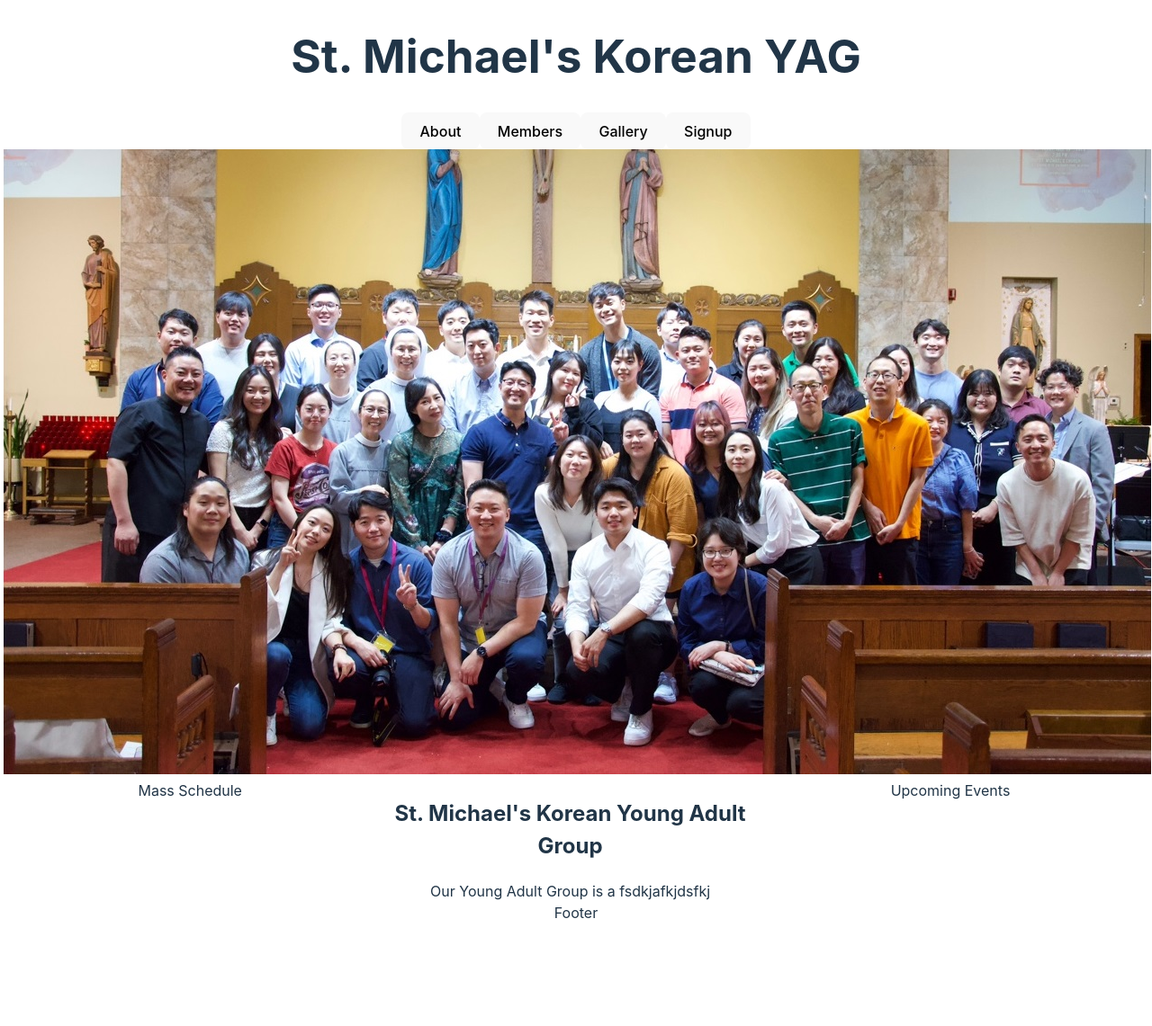
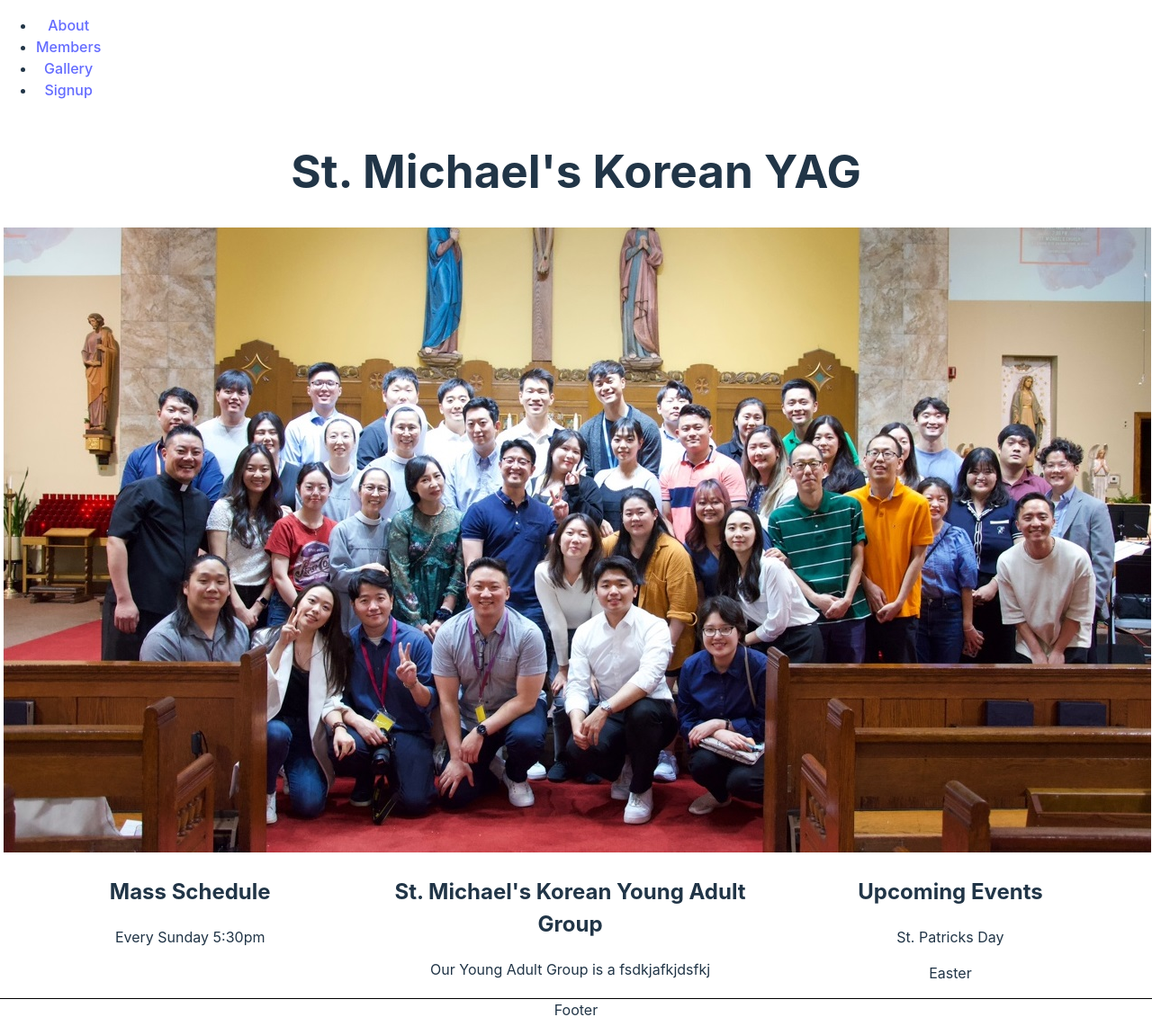
Before and after one commit to junhyungso/stmichaels-yag, a React (Vite) app: page / in a window 1280 px wide. Shown: the whole page at 90% size. Before the commit the page ends 1027 px from the top, so only its background shows below. Built offline with nearby package versions, Linux system fonts and the light colour scheme.

Commit message:
add navigation links

```diff
--- a/package.json
+++ b/package.json
@@ -22,6 +22,7 @@
     "eslint": "^8.56.0",
     "eslint-plugin-react-hooks": "^4.6.0",
     "eslint-plugin-react-refresh": "^0.4.5",
+    "react-router-dom": "^6.22.1",
     "typescript": "^5.2.2",
     "vite": "^5.1.0"
   }
--- a/src/App.tsx
+++ b/src/App.tsx
@@ -1,11 +1,16 @@
+import { BrowserRouter, Route, Routes } from 'react-router-dom';
 import './App.css';
-import Home from './Pages/Home';
+import Home from './Pages/Home/Home';
+import Members from './Pages/Members/Members';
 
 function App() {
   return (
-    <>
-      <Home />
-    </>
+    <BrowserRouter>
+      <Routes>
+        <Route path="/" element={<Home />} />
+        <Route path="members" element={<Members />} />
+      </Routes>
+    </BrowserRouter>
   );
 }
 
--- /dev/null
+++ b/src/Pages/Home/Home.tsx
@@ -0,0 +1,39 @@
+import PraiseNight from '../../assets/praisenight.jpg';
+import Footer from '../../components/Footer/Footer';
+import NavBar from '../../components/NavBar/NavBar';
+import './Home.css';
+
+const Home = () => {
+  return (
+    <>
+      <div className="banner">
+        <NavBar />
+        <div>
+          <h1>St. Michael's Korean YAG</h1>
+        </div>
+        <img src={PraiseNight} alt="Praise Night" className="banner-image" />
+      </div>
+      <div className="home-body">
+        <div className="section">
+          <h2>Mass Schedule</h2>
+          <div>Every Sunday 5:30pm</div>
+        </div>
+        <div className="section">
+          <h2>St. Michael's Korean Young Adult Group</h2>
+          <div>Our Young Adult Group is a fsdkjafkjdsfkj</div>
+        </div>
+        <div className="section">
+          <h2>Upcoming Events</h2>
+          <div>
+            <p>St. Patricks Day</p>
+            <p>Easter</p>
+          </div>
+        </div>
+      </div>
+
+      <Footer />
+    </>
+  );
+};
+
+export default Home;
--- a/src/Pages/Home.tsx
+++ b/src/Pages/Members/Members.tsx
@@ -1,25 +1,23 @@
-import PraiseNight from '../assets/praisenight.jpg';
-import Footer from '../components/Footer/Footer';
-import NavBar from '../components/NavBar/NavBar';
-import './Home.css';
+import PraiseNight from '../../assets/praisenight.jpg';
+import Footer from '../../components/Footer/Footer';
+import NavBar from '../../components/NavBar/NavBar';
+import './Members.css';
 
-const Home = () => {
+const Members = () => {
   return (
     <>
       <div className="banner">
         <div>
-          <h1>St. Michael's Korean YAG</h1>
+          <h1>Members</h1>
         </div>
         <NavBar />
         <img src={PraiseNight} alt="Praise Night" className="banner-image" />
       </div>
       <div className="home-body">
-        <div className="section">Mass Schedule</div>
         <div className="section">
           <h2>St. Michael's Korean Young Adult Group</h2>
           <div>Our Young Adult Group is a fsdkjafkjdsfkj</div>
         </div>
-        <div className="section">Upcoming Events</div>
       </div>
 
       <Footer />
@@ -27,4 +25,4 @@ const Home = () => {
   );
 };
 
-export default Home;
+export default Members;
--- /dev/null
+++ b/src/components/Footer/Footer.css
@@ -0,0 +1,4 @@
+.footer {
+  border-top: 1px solid black;
+  height: 30px;
+}
--- a/src/components/Footer/Footer.tsx
+++ b/src/components/Footer/Footer.tsx
@@ -1,5 +1,7 @@
+import './Footer.css';
+
 const Footer = () => {
-  return <div>Footer</div>;
+  return <div className="footer">Footer</div>;
 };
 
 export default Footer;
--- a/src/components/NavBar/NavBar.css
+++ b/src/components/NavBar/NavBar.css
@@ -1,2 +1,3 @@
 .navbar {
+  display: flex;
 }
--- a/src/components/NavBar/NavBar.tsx
+++ b/src/components/NavBar/NavBar.tsx
@@ -1,12 +1,23 @@
+import { Link } from 'react-router-dom';
 import './NavBar.css';
 
 const NavBar = () => {
   return (
     <div className="navbar">
-      <button>About</button>
-      <button>Members</button>
-      <button>Gallery</button>
-      <button>Signup</button>
+      <ul>
+        <li>
+          <Link to="/about">About</Link>
+        </li>
+        <li>
+          <Link to="/members">Members</Link>
+        </li>
+        <li>
+          <Link to="/gallery">Gallery</Link>
+        </li>
+        <li>
+          <Link to="/signup">Signup</Link>
+        </li>
+      </ul>
     </div>
   );
 };
```
Also changed, not shown: src/Pages/Home/Home.css (renamed from src/Pages/Home.css), src/Pages/Members/Members.css (added), 1 other file (tests, documents, lock files or other folders).
